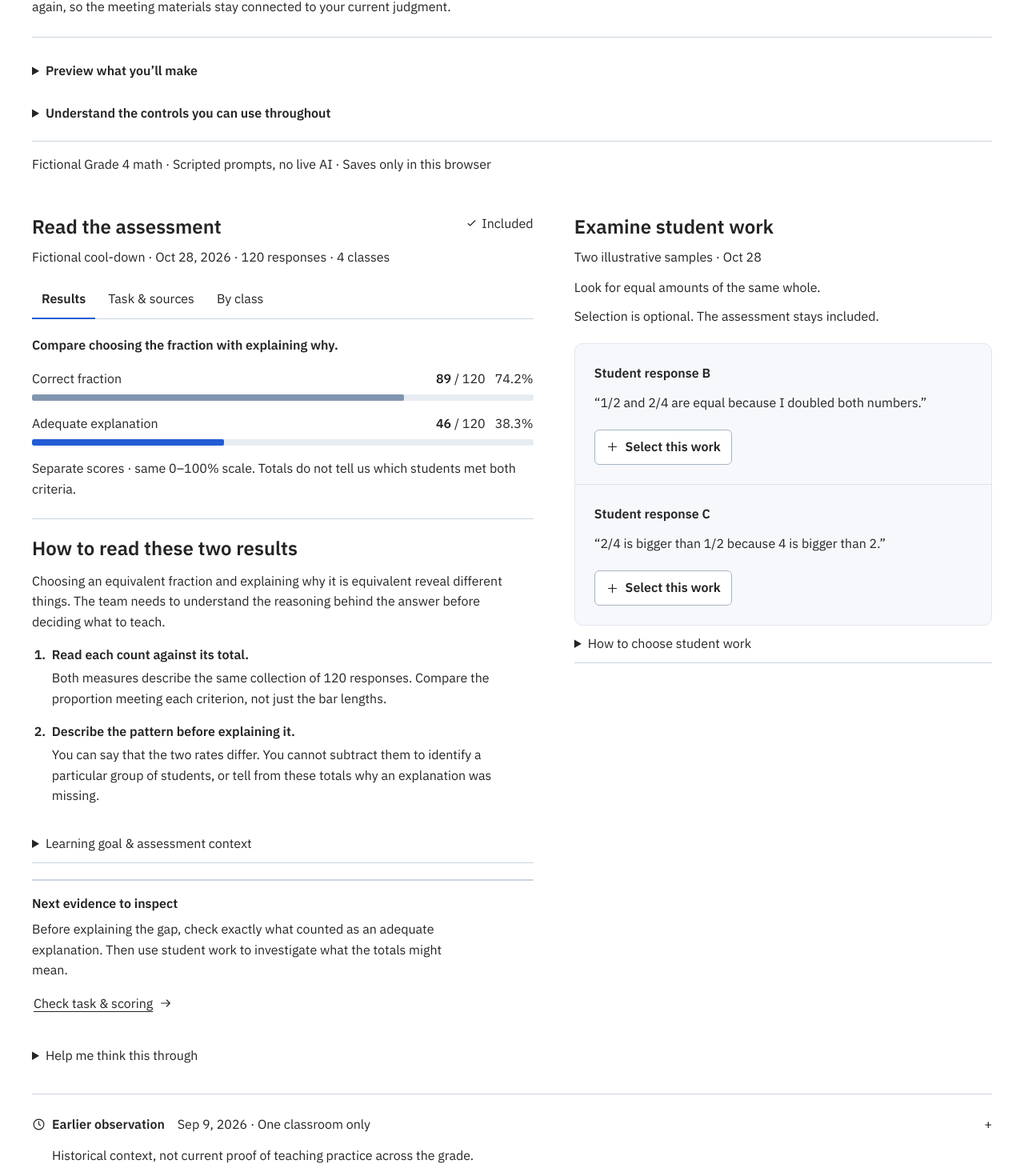
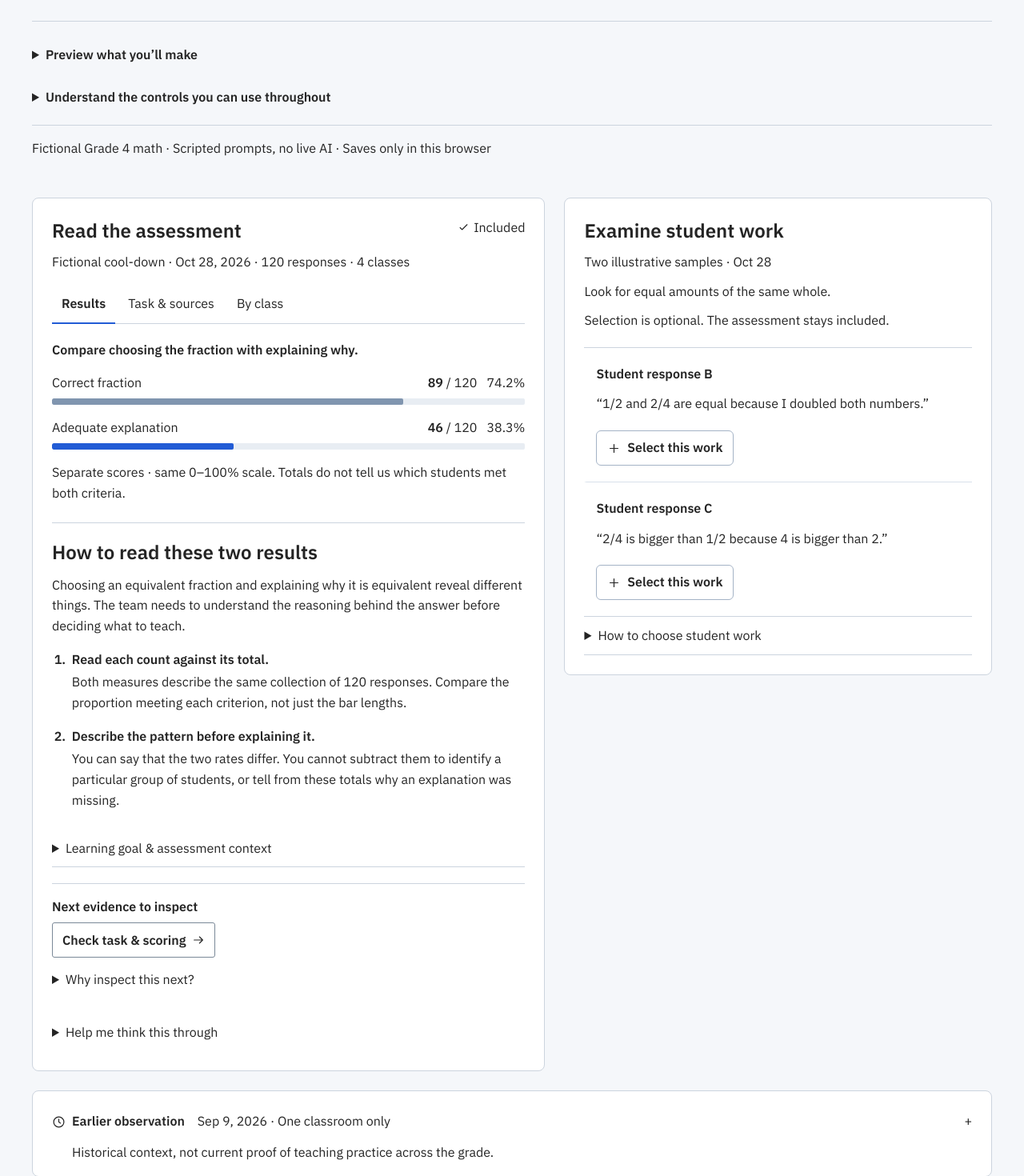
Before and after one commit to alexandergshaw/demonstration, a React (Vite) app: page / in a window 1280 px wide. Shown: the part 1326-2796 px from the top of the page at 80% size. Built offline with nearby package versions, Linux system fonts and the light colour scheme.

Commit message:
Adapt educator product references into coherent workspaces

```diff
--- a/src/App.tsx
+++ b/src/App.tsx
@@ -115,9 +115,9 @@ function Planner({ workspace, reading, learning }: { workspace: ReadyWorkspace;
       <CycleManager compact workspace={workspace} onReset={() => setResetOpen(true)}
         headerBrand={<div className="brand"><span className="brandmark"><Icon name="mark" size={23} /></span><span className="brandname">throughline</span></div>}
         menuActions={closeMenu => <>
-          <button onClick={() => { closeMenu(); setHistoryOpen(true); }}>Decisions</button>
-          <button onClick={() => { closeMenu(); setReadingOpen(true); }}>Reading settings</button>
-          <button onClick={() => { closeMenu(); openGuide(); }}>Guide</button>
+          <button onClick={() => { closeMenu(); setHistoryOpen(true); }}><Icon name="clock" size={18} />Decisions</button>
+          <button onClick={() => { closeMenu(); setReadingOpen(true); }}><Icon name="settings" size={18} />Reading settings</button>
+          <button onClick={() => { closeMenu(); openGuide(); }}><Icon name="book" size={18} />Guide</button>
         </>} />
     </header>
     <div className="app-shell"><div className="workflow-rail">
--- a/src/components/Icon.tsx
+++ b/src/components/Icon.tsx
@@ -23,6 +23,7 @@ const shapes = {
   warning: <><path d="m12 3 10 18H2Z" /><path d="M12 9v5M12 17h.01" /></>,
   download: <><path d="M12 3v12m-5-5 5 5 5-5M4 16v5h16v-5" /></>,
   book: <><path d="M12 5C9 3 5 3 3 4v15c3-1 6-1 9 1 3-2 6-2 9-1V4c-2-1-6-1-9 1Zm0 0v15" /></>,
+  settings: <><path d="M3 6h4m4 0h10M3 18h10m4 0h4" /><circle cx="9" cy="6" r="2" /><circle cx="15" cy="18" r="2" /></>,
 } satisfies Record<string, ReactNode>;
 export type IconName = keyof typeof shapes;
 export function Icon({ name, size = 18 }: { name: IconName; size?: number }) {
--- a/src/workspaces/EvidenceWorkspace.css
+++ b/src/workspaces/EvidenceWorkspace.css
@@ -24,13 +24,17 @@
 .evidence-workspace .evidence-composition {
   display: grid;
   grid-template-columns: minmax(0, 1.2fr) minmax(0, 1fr);
-  gap: clamp(1.5rem, 4vw, 3.5rem);
+  gap: 24px;
   align-items: start;
 }
 
 .evidence-workspace .evidence-results,
 .evidence-workspace .evidence-student-work {
   min-width: 0;
+  padding: 24px;
+  background: #fff;
+  border: 1px solid var(--border);
+  border-radius: 8px;
 }
 
 .evidence-workspace .evidence-section-heading {
@@ -100,7 +104,17 @@
 .evidence-workspace .evidence-next-inspection {
   margin-top: 1.25rem;
   padding-top: 1rem;
-  border-top: 2px solid var(--border);
+  border-top: 1px solid var(--border);
+}
+
+.evidence-workspace .evidence-next-inspection > .btn {
+  max-width: 100%;
+  text-align: left;
+}
+
+.evidence-workspace .evidence-next-inspection > .evidence-source-details {
+  border-bottom: 0;
+  margin-top: .25rem;
 }
 
 .evidence-workspace .evidence-next-inspection p {
@@ -109,13 +123,6 @@
   color:var(--ink);
   font-size: var(--text-body);
   line-height:var(--line-body);
-}
-
-.evidence-workspace .evidence-next-inspection .textlink {
-  justify-content: flex-start;
-  text-align: left;
-  max-width: 100%;
-  min-height: 2.75rem;
 }
 
 .evidence-workspace .evidence-chart {
@@ -373,14 +380,13 @@
 
 .evidence-workspace .evidence-response-list {
   margin-top: 1rem;
-  background: #f6f8fb;
-  border: 1px solid #e1e6ed;
-  border-radius: .625rem;
-  overflow: hidden;
+  border-top: 1px solid var(--border);
+  border-bottom: 1px solid var(--border);
 }
 
 .evidence-workspace .evidence-response {
-  padding: 1.5rem;
+  padding: 1.25rem .75rem;
+  border-left: 3px solid transparent;
 }
 
 .evidence-workspace .evidence-response + .evidence-response {
@@ -389,6 +395,7 @@
 
 .evidence-workspace .evidence-response.is-selected {
   background: #edf3ff;
+  border-left-color: var(--accent);
 }
 
 .evidence-workspace .evidence-response-label {
@@ -451,9 +458,10 @@
 
 .evidence-workspace .evidence-history {
   margin-top: 1.5rem;
-  padding: 1rem 0;
-  border-top: 1px solid var(--border, #ccd4de);
-  border-bottom: 1px solid var(--border, #ccd4de);
+  padding: 1rem 1.5rem;
+  background: #fff;
+  border: 1px solid var(--border);
+  border-radius: 8px;
 }
 
 .evidence-workspace .evidence-history summary {
@@ -582,7 +590,7 @@
 @media (max-width: 1000px) {
   .evidence-workspace .evidence-composition {
     grid-template-columns: minmax(0, 1fr);
-    gap: 2.5rem;
+    gap: 24px;
   }
   .evidence-workspace .evidence-goal {
     display: block;
@@ -601,6 +609,18 @@
 :root[data-text-size="largest"] .evidence-workspace .evidence-composition { grid-template-columns: minmax(0, 1fr); }
 
 @media (max-width: 480px) {
+  .evidence-workspace .evidence-included-label {
+    position: absolute;
+    width: 1px;
+    height: 1px;
+    overflow: hidden;
+    clip: rect(0, 0, 0, 0);
+  }
+  .evidence-workspace .evidence-results,
+  .evidence-workspace .evidence-student-work,
+  .evidence-workspace .evidence-history {
+    padding: 16px;
+  }
   .evidence-workspace .evidence-section-heading {
     align-items: flex-start;
     flex-wrap: wrap;
@@ -622,7 +642,7 @@
     padding-left: .4rem;
   }
   .evidence-workspace .evidence-response {
-    padding: 1.125rem;
+    padding: 1rem .5rem;
   }
   .evidence-workspace .evidence-history-meta {
     flex-basis: 100%;
--- a/src/workspaces/EvidenceWorkspace.tsx
+++ b/src/workspaces/EvidenceWorkspace.tsx
@@ -45,7 +45,7 @@ export function EvidenceWorkspace({ state, reference, dispatch }: EvidenceWorksp
       <section className="evidence-results" aria-labelledby="evidence-results-title">
         <div className="evidence-section-heading">
           <h2 id="evidence-results-title">Read the assessment</h2>
-          <span className="evidence-included"><Icon name="check" size={15} />Included</span>
+          <span className="evidence-included" title="Assessment included"><Icon name="check" size={15} /><span className="evidence-included-label">Included</span></span>
         </div>
         <p className="evidence-source-date">Fictional cool-down · <time dateTime={assessment.isoDate}>{assessment.date}, 2026</time> · {assessment.total} responses · {classes.length} classes</p>
 
@@ -75,8 +75,11 @@ export function EvidenceWorkspace({ state, reference, dispatch }: EvidenceWorksp
 
         <div className="evidence-next-inspection">
           <p className="evidence-next-label">Next evidence to inspect</p>
-          <p>{nextInspection.why}</p>
-          <button type="button" className="textlink" onClick={inspectNext}>{nextInspection.label}<Icon name="arrow" size={16} /></button>
+          <button type="button" className="btn secondary compact" onClick={inspectNext}>{nextInspection.label}<Icon name="arrow" size={16} /></button>
+          <details className="evidence-source-details">
+            <summary>Why inspect this next?</summary>
+            <div><p>{nextInspection.why}</p></div>
+          </details>
         </div>
 
         <StepCoach question="What pattern is worth bringing to the team?" ready="You can point to a pattern, name its source, and say what it does not tell you.">
--- a/src/workspaces/MeetingReady.css
+++ b/src/workspaces/MeetingReady.css
@@ -4,7 +4,7 @@
 .meeting-ready-explanation{max-width:68ch;font-size:var(--text-body);line-height:var(--line-body);color:var(--ink);margin:.75rem 0;overflow-wrap:anywhere}
 .meeting-ready-heading{display:flex;align-items:baseline;justify-content:space-between;gap:.75rem 1.25rem;flex-wrap:wrap}
 .meeting-ready-heading>.textlink{font-size:var(--text-support)}
-.meeting-ready-move{background:var(--bg);border-left:3px solid var(--ink);padding:1.25rem 1.5rem}
+.meeting-ready-move{background:#fff;border:1px solid var(--border);border-radius:8px;padding:1.5rem}
 .meeting-ready-status{display:flex;align-items:center;gap:.5rem;font-size:var(--text-meta);color:var(--ink)}
 .meeting-ready-move>h2{margin-top:1rem}
 .meeting-ready-action{font-size:var(--text-body);line-height:var(--line-body);white-space:pre-wrap;max-width:65ch;margin:.5rem 0 .75rem}
--- a/src/workspaces/workspaces.css
+++ b/src/workspaces/workspaces.css
@@ -1,5 +1,5 @@
-/* Stage layout owns the page; help and history are opened only when needed. */
-.app-topbar{display:block;height:auto;min-height:64px;padding:8px 32px;border-bottom:1px solid var(--border)}
+/* Product navigation stays outside the working surfaces, as in Playlab's builder. */
+.app-topbar{display:block;height:auto;min-height:64px;padding:8px 40px;border-bottom:1px solid var(--border)}
 .app-topbar .brandname{font-size:var(--text-task)}.app-topbar .brandmark{color:var(--ink)}
 .mobile-stage-nav{display:none}
 .app-topbar .cycle-compact{display:flex;margin:0;padding:0;border:0;min-height:44px;gap:0;flex:0 1 290px;min-width:0}
@@ -7,20 +7,28 @@
 .cycle-compact .cycle-selector select{width:100%;font-size:var(--text-support);padding-left:10px;font-weight:400;border-color:var(--border)}.cycle-compact .cycle-actions{margin-left:4px}
 .app-topbar .cycle-header{display:grid;grid-template-columns:auto minmax(0,1fr) auto;grid-template-areas:'brand cycle menu';gap:0 24px;width:100%}
 .cycle-header>.brand{grid-area:brand;min-width:0}
-.cycle-header>.cycle-selector{grid-area:cycle;width:100%;max-width:40rem;justify-self:center}
+.cycle-header>.cycle-selector{grid-area:cycle;width:100%;max-width:34rem;justify-self:start;padding-left:24px;border-left:1px solid var(--border)}
 .cycle-header>.cycle-actions{grid-area:menu;margin:0;justify-self:end}
-.cycle-header .cycle-selector select{min-height:44px;padding-left:0;border-color:transparent}
-.header-menu-button{display:inline-flex;align-items:center;justify-content:center;gap:8px;min-height:44px;padding:8px 10px;border:1px solid var(--border);border-radius:3px;background:#fff;color:var(--ink);font:inherit;white-space:nowrap}
+.cycle-header .cycle-selector select{min-height:44px;padding:8px 12px;border-color:var(--border);border-radius:6px}
+.header-menu-button{display:inline-flex;align-items:center;justify-content:center;gap:8px;min-height:44px;padding:8px 12px;border:1px solid var(--border);border-radius:6px;background:#fff;color:var(--ink);font:inherit;white-space:nowrap}
 .header-menu-button:hover,.header-menu-button[aria-expanded=true]{background:var(--bg)}
 .cycle-header .cycle-popover{width:20rem;max-height:min(70vh,36rem);overflow-y:auto;overscroll-behavior:contain}
-.workflow-controls{display:flex;align-items:center;flex-wrap:wrap;gap:0 16px}
-.workflow-controls>.path{flex:1 1 34rem;min-width:0}
+.workflow-controls{display:flex;align-items:center;flex-wrap:wrap;gap:0 16px;min-height:64px}
+.workflow-controls>.path{flex:0 1 44rem;min-width:0}
 .workflow-controls>.save-indicator{margin-left:auto;font-size:var(--text-body);overflow-wrap:normal}
 .save-short-label{display:none}
-.app-shell{max-width:1440px}.workflow-rail{padding:0 40px}.path{max-width:900px;gap:32px}.path .step{min-height:60px;padding:12px 0;gap:8px;flex-direction:row;align-items:center;justify-content:flex-start}.path .step-number,.path .nav-wide{display:none}.path .nav-short{display:inline;font-size:var(--text-body)}.path .step-note{position:absolute;width:1px;height:1px;overflow:hidden;clip:rect(0,0,0,0)}.path .step-copy{flex:0 1 auto}.path .step-state{position:static;margin-left:4px}.path .step.active{color:var(--ink)}
-.workspace-shell .page{max-width:1320px;padding:32px 40px;margin:auto}.page .intro{display:grid;grid-template-columns:minmax(0,1fr);margin:0 0 1.25rem;padding:0;align-items:start;gap:.35rem}.page .intro h1{max-width:32ch}.flow-heading{min-width:0}.page .intro .flow-purpose{font-size:var(--text-body);max-width:60ch;margin-top:.5rem;line-height:var(--line-body)}.intro-actions{padding-top:4px;gap:8px;flex-shrink:0}.intro-actions .textlink{font-size:var(--text-support)}
+.app-shell{max-width:none;background:var(--bg);min-height:calc(100dvh - 64px)}
+.workflow-rail{padding:0 max(40px,calc((100vw - 1240px)/2));background:#fff}
+.path{max-width:none;gap:8px;padding:8px 0}
+.path .step{min-height:44px;padding:8px 12px;gap:8px;flex-direction:row;align-items:center;justify-content:flex-start;border:1px solid transparent;border-radius:6px}
+.path .nav-wide{display:none}.path .nav-short{display:inline;font-size:var(--text-body)}
+.path .step-number{display:inline;align-self:auto;padding:0;font-weight:400}
+.path .step-note,.path .step-timing{position:absolute;width:1px;height:1px;overflow:hidden;clip:rect(0,0,0,0)}
+.path .step-copy{flex:0 1 auto}.path .step-state{position:static;margin-left:4px}
+.path .step:hover{background:var(--bg)}.path .step.active{color:var(--ink);background:#eef1f4;border-color:#bac4cf}
+.workspace-shell .page{max-width:1320px;padding:28px 40px;margin:auto}.page .intro{display:grid;grid-template-columns:minmax(0,1fr);margin:0 0 1.5rem;padding:0;align-items:start;gap:.25rem}.page .intro h1{max-width:32ch}.flow-heading{min-width:0}.page .intro .flow-purpose{font-size:var(--text-body);max-width:60ch;margin-top:.35rem;line-height:var(--line-body)}.intro-actions{padding-top:4px;gap:8px;flex-shrink:0}.intro-actions .textlink{font-size:var(--text-support)}
 .flow-help>summary{min-height:44px;padding:8px 0;cursor:pointer;font-size:var(--text-body);line-height:var(--line-body)}
-.flow-help[open]{padding-bottom:1rem;border-bottom:1px solid var(--border)}
+.flow-help[open]{padding:0 20px 16px;border:1px solid var(--border);border-radius:8px;background:#fff}
 .flow-help>.textlink{margin-top:.5rem}
 /* Heading presentation comes from the shared typography rules. */
 .focused-workspace{width:100%;max-width:none;min-width:0;padding:0;border:0;background:transparent}.focused-workspace .field-hint{font-size:var(--text-body)}.focused-workspace .caption,.focused-workspace .context-label{font-size:var(--text-meta)}
@@ -34,9 +42,9 @@
 .decision-records{list-style:none;padding:0;margin:28px 0}.decision-records li{border-bottom:1px solid var(--border);padding:20px 0}.decision-records li>div{display:flex;justify-content:space-between;align-items:baseline;gap:16px}.decision-records p{white-space:pre-wrap;line-height:var(--line-body);margin-top:10px}
 .example-picker{display:flex;gap:12px;flex-wrap:wrap;margin:24px 0}.example-source-blocks>h3{margin-top:28px}.example-source-blocks section{margin:20px 0}.example-source-blocks p{line-height:var(--line-body)}
 .guide-reset p{margin:16px 0}.focused-workspace [hidden]{display:none!important}
-@media(min-width:1450px){.app-topbar{padding-left:max(32px,calc((100vw - 1360px)/2));padding-right:max(32px,calc((100vw - 1360px)/2))}}
+@media(min-width:1320px){.app-topbar{padding-left:calc((100vw - 1240px)/2);padding-right:calc((100vw - 1240px)/2)}}
 @media(max-width:1100px){.intro-actions{justify-content:flex-start;align-items:center}.workspace-shell .page{padding:28px 32px}.workflow-rail{padding:0 32px}}
-@media(max-width:700px){.app-topbar{padding:8px 20px}.app-topbar .cycle-header{grid-template-columns:minmax(0,1fr) auto;grid-template-areas:'brand menu' 'cycle cycle';gap:0 16px}.cycle-header>.cycle-selector{max-width:none}.workflow-rail{padding:0 20px}.workflow-rail .path{display:none}.mobile-stage-nav{display:flex;align-items:center;flex:1 1 10rem;max-width:22rem;min-width:0;min-height:60px;padding:8px 0}.mobile-stage-nav label,.workflow-controls .save-full-label{position:absolute;width:1px;height:1px;padding:0;margin:-1px;overflow:hidden;clip:rect(0,0,0,0);white-space:nowrap;border:0}.mobile-stage-nav select{min-width:0;width:100%;min-height:44px;padding:8px 24px 8px 0;font-size:var(--text-body);font-weight:600;color:var(--ink);background-color:#fff;border:1px solid transparent}.save-short-label{display:inline}.workflow-controls>.save-indicator{flex:0 1 auto;max-width:100%;padding:8px 0}.workspace-shell .page{padding:20px}.flow-context{grid-template-columns:minmax(0,1fr);gap:1rem}.workspace-stage-footer{align-items:flex-start;flex-direction:column;gap:16px}.workspace-stage-footer>.btn{align-self:stretch}.decision-records li>div{align-items:flex-start;flex-direction:column;gap:4px}.page .footnote{gap:12px;flex-wrap:wrap}}
+@media(max-width:700px){.app-topbar{padding:8px 20px 12px}.app-topbar .cycle-header{grid-template-columns:minmax(0,1fr) auto;grid-template-areas:'brand menu' 'cycle cycle';gap:8px 16px}.cycle-header>.cycle-selector{max-width:none;border:0;padding:0}.workflow-rail{padding:0 20px}.workflow-controls{min-height:60px}.workflow-rail .path{display:none}.mobile-stage-nav{display:flex;align-items:center;flex:1 1 10rem;max-width:22rem;min-width:0;min-height:60px;padding:8px 0}.mobile-stage-nav label,.workflow-controls .save-full-label{position:absolute;width:1px;height:1px;padding:0;margin:-1px;overflow:hidden;clip:rect(0,0,0,0);white-space:nowrap;border:0}.mobile-stage-nav select{min-width:0;width:100%;min-height:44px;padding:8px 24px 8px 0;font-size:var(--text-body);font-weight:600;color:var(--ink);background-color:#fff;border:1px solid transparent}.save-short-label{display:inline}.workflow-controls>.save-indicator{flex:0 1 auto;max-width:100%;padding:8px 0}.workspace-shell .page{padding:24px 20px}.flow-context{grid-template-columns:minmax(0,1fr);gap:1rem}.workspace-stage-footer{align-items:flex-start;flex-direction:column;gap:16px}.workspace-stage-footer>.btn{align-self:stretch}.decision-records li>div{align-items:flex-start;flex-direction:column;gap:4px}.page .footnote{gap:12px;flex-wrap:wrap}}
 @media(max-width:380px){.app-topbar{padding:8px 16px}.workflow-rail{padding:0 16px}.workspace-shell .page{padding:20px 16px}}
 @media screen{:root[data-text-size='largest'] .reasoning-workspace{grid-template-columns:minmax(0,1fr)}:root[data-text-size='largest'] .reasoning-source-pane{display:none}:root[data-text-size='largest'] .reasoning-mobile-source{display:inline-flex;margin-top:20px;max-width:100%}:root[data-text-size='largest'] .reflect-evidence-layout{grid-template-columns:minmax(0,1fr);gap:24px}}
 @media(prefers-reduced-motion:reduce){.focused-workspace *{scroll-behavior:auto}}
@@ -47,10 +55,15 @@
 :root[data-spacious=true] :is(p,blockquote,dt,dd,li,label,textarea,input,select,button,summary){line-height:1.8!important}
 
 /* Stage labels need room for whole words, including enlarged reading sizes. */
-.path{grid-template-columns:repeat(auto-fit,minmax(min(100%,7rem),1fr))}
+.path{grid-template-columns:repeat(4,minmax(0,1fr))}
 .path .step{min-width:0}
 .path .step-copy{flex:1;overflow-wrap:normal;word-break:normal}
 .path .nav-short{white-space:nowrap}
 .path .step-state{flex:0 0 14px;margin-left:0}
 .path .step-state:empty{display:none}
 .path .step-timing{overflow-wrap:normal;word-break:normal}
+/* Reflow navigation before enlarged text can squeeze its labels. */
+@media(min-width:701px) and (max-width:1000px){.workflow-controls>.path{flex-basis:100%}.workflow-controls>.save-indicator{padding:0 0 8px}}
+@media(max-width:900px){:root[data-text-size='large'] .path{grid-template-columns:repeat(2,minmax(0,1fr))}}
+:root[data-text-size='largest'] .path{grid-template-columns:repeat(2,minmax(0,1fr))}
+@media print{.app-shell{background:#fff;min-height:0}}
```
Also changed, not shown: src/workspaces/PlanWorkspace.css (+6 -4 lines), src/workspaces/ReasoningWorkspace.css (+5 -4 lines), src/workspaces/ReflectWorkspace.css (+5 -4 lines), 1 other file (tests, documents, lock files or other folders).
